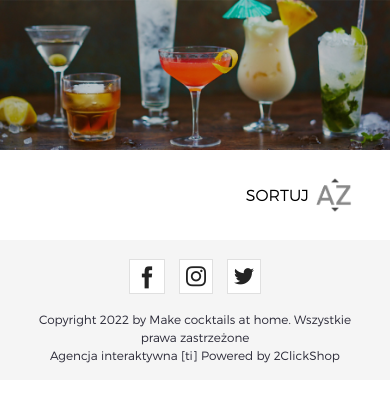
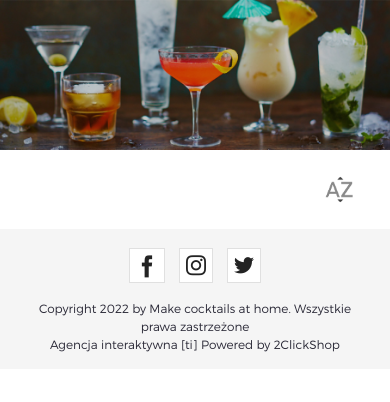
Before and after one commit to tomaszdwoznik/praktyki2022-cocktails, a PHP site: page / in a window 390 px wide. Shown: the part 100-502 px from the top of the page. Run offline with PHP 8.4, Linux system fonts and the light colour scheme; some web fonts are replaced.

Commit message:
#5 - lista koktaili z sortowaniem

```diff
--- a/css/cocktail-list.css
+++ b/css/cocktail-list.css
@@ -2,14 +2,14 @@
     height: auto;
 }
 .main--text{
-    font-family: "montserratregular";
-    font-size: 1.7vw;
-    display: flex;
+    font-family: "montserratlight";
+    font-size: 4vh;
+    color: rgb(65, 65, 65);
 }
 .container--main{
-    padding-top: 20px;
+    padding-top: 35px;
     display: flex;
-    padding-bottom: 20px;
+    padding-bottom: 40px;
     justify-content: center;
     align-items: center;
 }
@@ -23,16 +23,21 @@
     display: flex;
     align-items: center;
     font-family: "montserratlight";
+    font-size: 10px;
+}
+.az{
+    height: 3.5vh;
+    width: 3.5vh;
 }
 #posts{
     display: flex;
     flex-wrap: wrap;
-    justify-content: space-around;
+    justify-content: space-evenly;
 }
 .post__img{
-    height: 370px;
-    width: 370px;
-    padding: 0.5vw;
+    height: 35vh;
+    width: 35vh;
+    padding: 0.5vh;
 }
 .mainlabel{
     cursor: pointer;
@@ -43,7 +48,10 @@
     font-size: 2vh;
     text-transform: uppercase;
     font-weight: bold;
-    padding-bottom: 7vh;
+    display: grid;
+    grid-template-columns: repeat(auto-fill, minmax(30vh, 30vh));
+    justify-content: center;
+    padding-bottom: 4vh;
 }
 .post__body{
     text-align: center;
@@ -53,14 +61,58 @@
     font-size: 1vh;
     padding-bottom: 1vh;
     font-weight: bold;
+    display: grid;
+    justify-content: center;
+    padding-top: 2vh;
+}
+.post, .api--cocktails{
+    display: grid;
 }
 .hide{
     display: none;
 }
 
-@media screen and (max-width: 1650px){
+@media screen and (max-width: 768px){
     .post__img{
-        width: 25vh;
-        height: 25vh;
+        height: 39vw;
+        width: 39vw;
+    }
+    .container--main{
+        padding-top: 20px;
+        padding-bottom: 20px;
+    }
+    .post__title{
+        grid-template-columns: repeat(auto-fill, minmax(35vw, 35vw));
+        font-size: 1.6vh;
+    }
+    .main--text{
+        font-size: 3.5vw;
+    }
+    .sort{
+        height: 10vw;
+        width: 10vw;
+        font-size: 0vw;
+    }
+    .az{
+        height: 8vw;
+        width: 8vw;
+    }
+    .post__body{
+        padding-top: 1vh;
     }
 }
+@media screen and (max-width: 400px){
+    .post__title{
+        grid-template-columns: repeat(auto-fill, minmax(35vw, 35vw));
+        font-size: 1.5vh;
+        padding-bottom: 2vh;
+    }
+    .main--text{
+        font-size: 4vw;
+    }
+
+    .az{
+        height: 10vw;
+        width: 10vw;
+    }
+}
```
